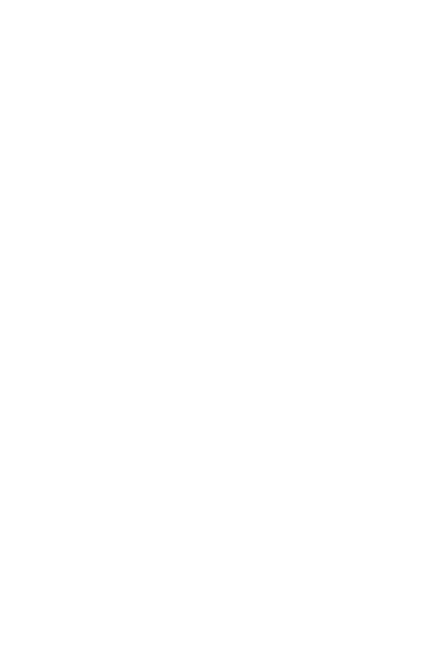
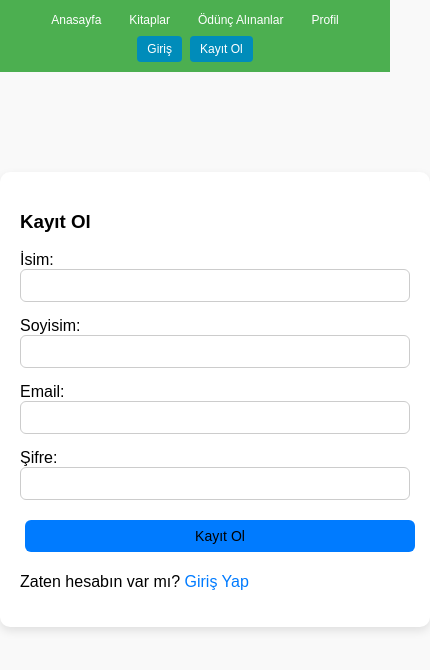
Before and after one commit to Busraayazicioglu/Library_App, a plain HTML site: page register.html in a window 390 px wide. Shown: the whole page, 430 px wide, since content can reach past the window. Drawn offline with Linux system fonts and the light colour scheme.

Commit message:
Login ve register sayfaları oluşturuldu

```diff
--- a/account.css
+++ b/account.css
@@ -37,3 +37,14 @@
 #deleteBtn:hover {
   background-color: #fb8c00;
 }
+@media (max-width: 768px) {
+  .container-reg {
+    margin: 80px auto;
+  }
+}
+@media (max-width: 480px) {
+  .container-reg {
+    padding: 20px;
+    margin: 40px auto;
+  }
+}
--- a/app.css
+++ b/app.css
@@ -12,6 +12,8 @@ body {
   list-style: none;
   display: flex;
   align-items: center;
+  flex-wrap: wrap;
+  justify-content: center;
   gap: 15px;
   margin: 0;
   padding: 0;
@@ -32,7 +34,7 @@ body {
 }
 .image-area img {
   width: 100%;
-  height: 100vh;
+  height: auto;
   object-fit: cover;
   display: block;
   opacity: 0.7;
@@ -45,3 +47,24 @@ body {
   font-size: 25px;
   font-weight: bold;
 }
+@media (max-width: 768px) {
+  .image-title {
+    font-size: 20px;
+    top: 100px;
+  }
+  .navbar-container .page-links {
+    gap: 8px;
+  }
+}
+@media (max-width: 480px) {
+  .image-title {
+    font-size: 16px;
+    top: 120px;
+  }
+
+  .page-links li a,
+  .page-links .buttonReg {
+    padding: 6px 10px;
+    font-size: 12px;
+  }
+}
--- a/login.css
+++ b/login.css
@@ -0,0 +1,72 @@
+/* body {
+  display: flex;
+  justify-content: center;
+  align-items: center;
+  min-height: 100vh;
+  background: #f5f5f5;
+  margin: 0;
+} */
+.container-login {
+  background: #ffffff;
+  padding: 30px 40px;
+  border-radius: 10px;
+  box-shadow: 0 4px 10px rgba(0, 0, 0, 0.1);
+  width: 100%;
+  max-width: 400px;
+  margin: 150px auto;
+}
+.form-title,
+.loginForm h3 {
+  text-align: center;
+  margin-bottom: 20px;
+  color: #333333;
+}
+.input {
+  margin-bottom: 15px;
+}
+.form-label {
+  display: block;
+  font-weight: 600;
+  margin-bottom: 5px;
+  color: #555;
+}
+.form-control {
+  width: 100%;
+  padding: 10px 12px;
+  border: 1px solid #ccc;
+  border-radius: 6px;
+  font-size: 14px;
+  box-sizing: border-box;
+}
+button.btn {
+  width: 100%;
+  padding: 10px;
+  border: none;
+  border-radius: 6px;
+  font-size: 16px;
+  cursor: pointer;
+  margin: 5px;
+  background-color: #007bff;
+  color: white;
+}
+button.btn:hover {
+  background-color: #0069d9;
+}
+.btnText a {
+  color: #007bff;
+  text-decoration: none;
+}
+.btnText a:hover {
+  text-decoration: underline;
+}
+@media (max-width: 768px) {
+  .container-login {
+    margin: 80px auto;
+  }
+}
+@media (max-width: 480px) {
+  .container-login {
+    padding: 20px;
+    margin: 40px auto;
+  }
+}
--- a/login.html
+++ b/login.html
@@ -0,0 +1,41 @@
+<!DOCTYPE html>
+<html lang="en">
+  <head>
+    <meta charset="UTF-8" />
+    <meta name="viewport" content="width=device-width, initial-scale=1.0" />
+    <title>Giriş</title>
+    <link rel="stylesheet" href="app.css" />
+    <link rel="stylesheet" href="login.css" />
+  </head>
+  <body>
+    <header class="menu-container">
+      <div class="navbar-container">
+        <nav class="page container-md">
+          <ul class="page-links">
+            <li><a href="index.html">Anasayfa</a></li>
+            <li><a href="books.html">Kitaplar</a></li>
+            <li><a href="odunc.html">Ödünç Alınanlar</a></li>
+            <li><a href="account.html">Profil</a></li>
+          </ul>
+        </nav>
+      </div>
+      <div class="container-login">
+        <form class="loginForm">
+            <h3 class="form-title">Giriş</h3>
+            <div class="input">
+                <label class="form-label">Email:</label>
+                <input type="email" class="form-control" id="email" required>
+            </div>
+            <div class="input">
+            <label class="form-label">Şifre:</label>
+            <input type="password" class="form-control" id="password" required>
+            </div>
+            <button type="submit" class="btn">Giriş Yap</button>
+            <p class="btnText">Hesabın Yok Mu?
+                <a href="register.html">Kayıt Ol</a>
+            </p>
+        </form>
+      </div>
+    <script src="login.js"></script>
+  </body>
+</html>
--- a/register.css
+++ b/register.css
@@ -0,0 +1,65 @@
+.container-reg {
+  background: #ffffff;
+  padding: 30px 40px;
+  margin: 100px auto;
+  border-radius: 10px;
+  box-shadow: 0 4px 10px rgba(0, 0, 0, 0.1);
+  width: 100%;
+  max-width: 400px;
+}
+.regForm h3 {
+  text-align: center;
+  margin-bottom: 20px;
+  color: #333333;
+}
+.input,
+.register {
+  margin-bottom: 15px;
+}
+.regForm label {
+  display: block;
+  font-weight: 600;
+  margin-bottom: 5px;
+  color: #555;
+}
+.form-control {
+  width: 100%;
+  padding: 10px 12px;
+  border: 1px solid #ccc;
+  border-radius: 6px;
+  font-size: 14px;
+  box-sizing: border-box;
+}
+button.btn {
+  width: 100%;
+  padding: 10px;
+  border: none;
+  border-radius: 6px;
+  font-size: 16px;
+  cursor: pointer;
+  margin: 5px;
+  background-color: #007bff;
+}
+button.btn:hover {
+  background-color: #0069d9;
+}
+.reg-text a {
+  color: #007bff;
+  text-decoration: none;
+}
+.reg-text a:hover {
+  text-decoration: underline;
+}
+@media (max-width: 480px) {
+  .container-reg {
+    padding: 20px;
+  }
+  .form-control {
+    padding: 8px;
+    font-size: 13px;
+  }
+  button.btn {
+    font-size: 14px;
+    padding: 8px;
+  }
+}
--- a/register.html
+++ b/register.html
@@ -0,0 +1,53 @@
+<!DOCTYPE html>
+<html lang="en">
+  <head>
+    <meta charset="UTF-8" />
+    <meta name="viewport" content="width=device-width, initial-scale=1.0" />
+    <title>Kayıt Ol</title>
+    <link rel="stylesheet" href="app.css" />
+    <link rel="stylesheet" href="register.css" />
+  </head>
+  <body>
+    <header class="menu-container">
+      <div class="navbar-container">
+        <nav class="page container-md">
+          <ul class="page-links">
+            <li><a href="index.html">Anasayfa</a></li>
+            <li><a href="books.html">Kitaplar</a></li>
+            <li><a href="odunc.html">Ödünç Alınanlar</a></li>
+            <li><a href="account.html">Profil</a></li>
+            <a href="login.html" class="buttonReg">Giriş</a>
+            <a href="register.html" class="buttonReg">Kayıt Ol</a>
+          </ul>
+        </nav>
+      </div>
+      <div class="container-reg">
+        <form id="regForm">
+            <h3 class="reg-title">
+                Kayıt Ol
+            </h3>
+            <div class="register">
+                <label>İsim:</label>
+                <input type="text" class="form-control" id="name" required>
+            </div>
+            <div class="register">
+                <label>Soyisim:</label>
+                <input type="text" class="form-control" id="surname" required>
+            </div>
+            <div class="register">
+                <label>Email:</label>
+                <input type="email" class="form-control" id="email" required>
+            </div>
+            <div class="register">
+                <label>Şifre:</label>
+                <input type="password" class="form-control" id="password" required>
+            </div>
+            <button type="submit" class="btn">Kayıt Ol</button>
+            <p class="reg-text">Zaten hesabın var mı?
+                <a href="login.html">Giriş Yap</a>
+            </p>
+        </form>
+      </div>
+    <script src="register.js"></script>
+  </body>
+</html>
```
Also changed, not shown: books.css (+11 -0 lines), books.html (+1 -1 lines), index.html (+1 -1 lines).
